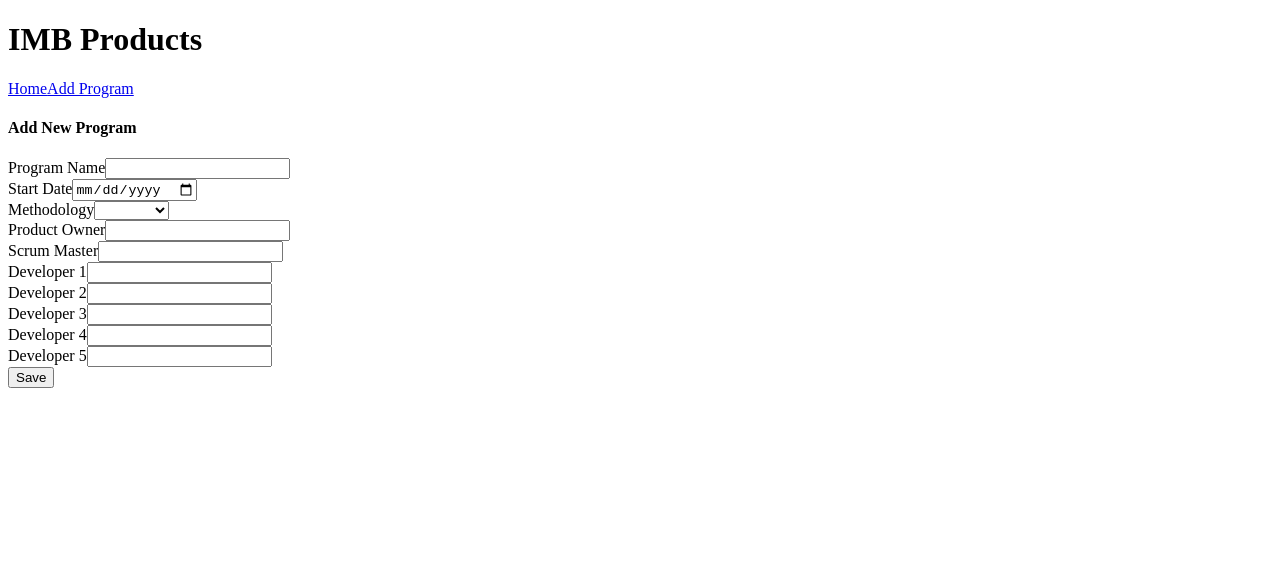
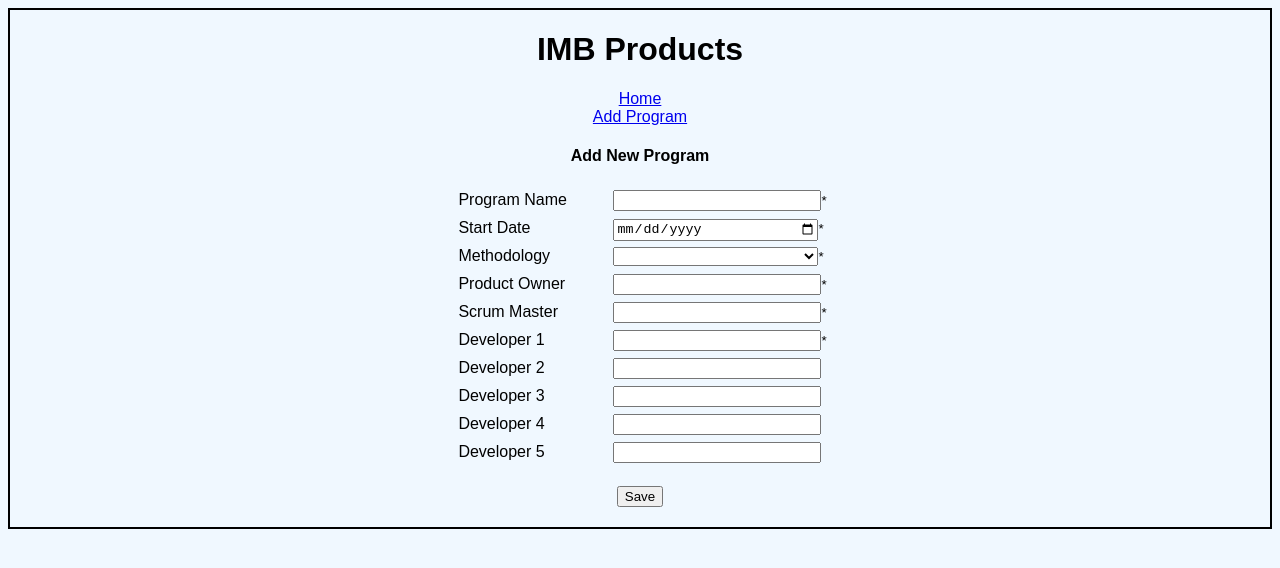
Before and after one commit to apurugganan/AJ-PURUGGANAN-IS24-full-stack-competition-req97073, a React (Create React App) app in the folder frontend/: page /new in a window 1280 px wide. Shown: the top 568 px of the page. Built offline with nearby package versions, Linux system fonts and the light colour scheme; no server answers.

Commit message:
added basic styling for readability

```diff
--- /dev/null
+++ b/frontend/src/App.css
@@ -0,0 +1,54 @@
+body{
+  background-color: aliceblue;
+  font-family: Arial, Helvetica, sans-serif;
+}
+
+h4{
+  text-align: center;
+}
+
+.container {
+  border: 2px solid black;
+  display: flex;
+  flex-direction: column;
+  align-items: center;
+}
+
+table {
+  border-collapse: collapse;
+  text-align: center;
+}
+
+table, td, th {
+  border: 1px solid;
+}
+
+td, th {
+  padding: 0 10px;
+}
+
+form{
+  display: flex;
+  flex-direction: column;
+}
+.form-label{
+  display: inline-block;
+  width : 150px;
+  padding: 5px;
+}
+
+.form-input{
+  width: 200px;
+}
+
+.form-button{
+  margin: 20px auto;
+}
+
+.form-message{
+   padding: 5px;
+}
+
+select.form-input{
+  width: 205px;
+}
--- a/frontend/src/App.js
+++ b/frontend/src/App.js
@@ -4,6 +4,7 @@ import {Link, Route, Routes} from 'react-router-dom';
 import Home from './pages/Home';
 import New from './pages/New';
 import Edit from './pages/Edit';
+import "./App.css";
 
 
 // mockurl
@@ -26,10 +27,10 @@ function App() {
     setPrograms(data)
   }
   return (
-    <div>
+    <div className='container'>
       <h1>IMB Products</h1>
-      <Link to="/">Home</Link>
-      <Link to="/new">Add Program</Link>
+      <Link to="/"><span>Home</span></Link>
+      <Link to="/new"><span>Add Program</span></Link>
 
       <Routes>
         <Route exact path="/" element={<Home programs={programs}/>} />
--- a/frontend/src/components/CustomInput.js
+++ b/frontend/src/components/CustomInput.js
@@ -3,13 +3,14 @@ function CustomInput(props){
   return(
     <div>
       <label>
-        {props.label}
+        <span className="form-label">{props.label}</span>
         <input
+          className="form-input"
           type={props.type}
           value={props.value}
           onChange={props.onChange}
           placeholder={props.placeholder}
-          />
+          />{props.isRequired && <small className="form-required">*</small>}
       </label>
     </div>
   )
--- a/frontend/src/components/ProgramForm.js
+++ b/frontend/src/components/ProgramForm.js
@@ -61,7 +61,8 @@ function ProgramForm({changeState, program, sendForm, formType}){
       || !scrumMasterName
       || !developer1
       ){
-      setError({message : "please make sure all necessary fields are filled"})
+      setError({message : "Please make sure all necessary fields are filled. Required *"});
+      setSuccess("")
       return
     }
 
@@ -85,7 +86,8 @@ function ProgramForm({changeState, program, sendForm, formType}){
     const data = await sendForm(body);
     // let react know to change home
     changeState(data);
-    setSuccess({message : "program saved"})
+    setSuccess({message : "program saved"});
+    setError("");
 
     if(formType === "new"){
       // reset form
@@ -99,36 +101,38 @@ function ProgramForm({changeState, program, sendForm, formType}){
       setDeveloper3("")
       setDeveloper4("")
       setDeveloper5("")
-      setError("")
+
     }
   }
 
   return (
     <form onSubmit={handleSubmit}>
-      { error && <p>{error.message}</p>}
-      { success && <p>{success.message}</p>}
+      { error && <small className='form-message'>{error.message}</small>}
+      { success && <small className='form-message'>{success.message}</small>}
 
       <CustomInput
         label="Program Name"
         type="text"
         value={productName}
         onChange={(e) => setProductName(e.target.value)}
+        isRequired="true"
         />
       <CustomInput
         label="Start Date"
         type="date"
         value={startDate}
         onChange={(e) => setStartDate(e.target.value)}
+        isRequired="true"
         />
 
       <div>
-        <label>
-          Methodology
-          <select value={methodology} onChange={(e) => setMethodology(e.target.value)}>
+        <label >
+          <span className='form-label'>Methodology</span>
+          <select  className='form-input' value={methodology} onChange={(e) => setMethodology(e.target.value)}>
             <option value=""></option>
             <option value="agile">Agile</option>
             <option value="waterfall">Waterfall</option>
-          </select>
+          </select><small className="form-required">*</small>
         </label>
       </div>
 
@@ -137,18 +141,21 @@ function ProgramForm({changeState, program, sendForm, formType}){
         type="text"
         value={productOwnerName}
         onChange={(e) => setProductOwnerName(e.target.value)}
+        isRequired="true"
         />
       <CustomInput
         label="Scrum Master"
         type="text"
         value={scrumMasterName}
         onChange={(e) => setscrumMasterName(e.target.value)}
+        isRequired="true"
         />
       <CustomInput
         label="Developer 1"
         type="text"
         value={developer1}
         onChange={(e) => setDeveloper1(e.target.value)}
+        isRequired="true"
         />
       <CustomInput
         label="Developer 2"
@@ -174,7 +181,7 @@ function ProgramForm({changeState, program, sendForm, formType}){
         value={developer5}
         onChange={(e) => setDeveloper5(e.target.value)}
         />
-    <button type='submit'>Save</button>
+      <button className="form-button" type='submit'>Save</button>
     </form>
   )
 }
--- a/frontend/src/components/TableRow.js
+++ b/frontend/src/components/TableRow.js
@@ -6,8 +6,8 @@ function TableRow({program}){
   return(
     <tr>
       <td>
-        <Link to={productId}>Edit</Link>
         {program.productId}
+        <p><Link to={productId}>Edit</Link></p>
       </td>
       <td>
         {program.productName}
```
Also changed, not shown: frontend/src/pages/New.js (+5 -5 lines).
